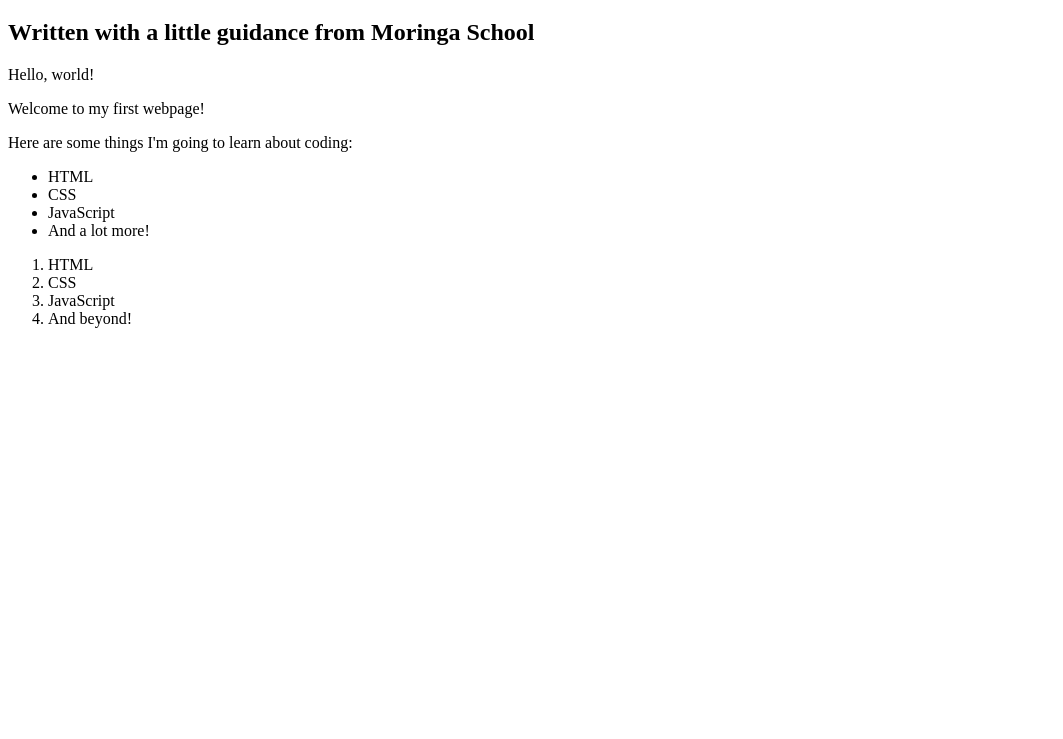
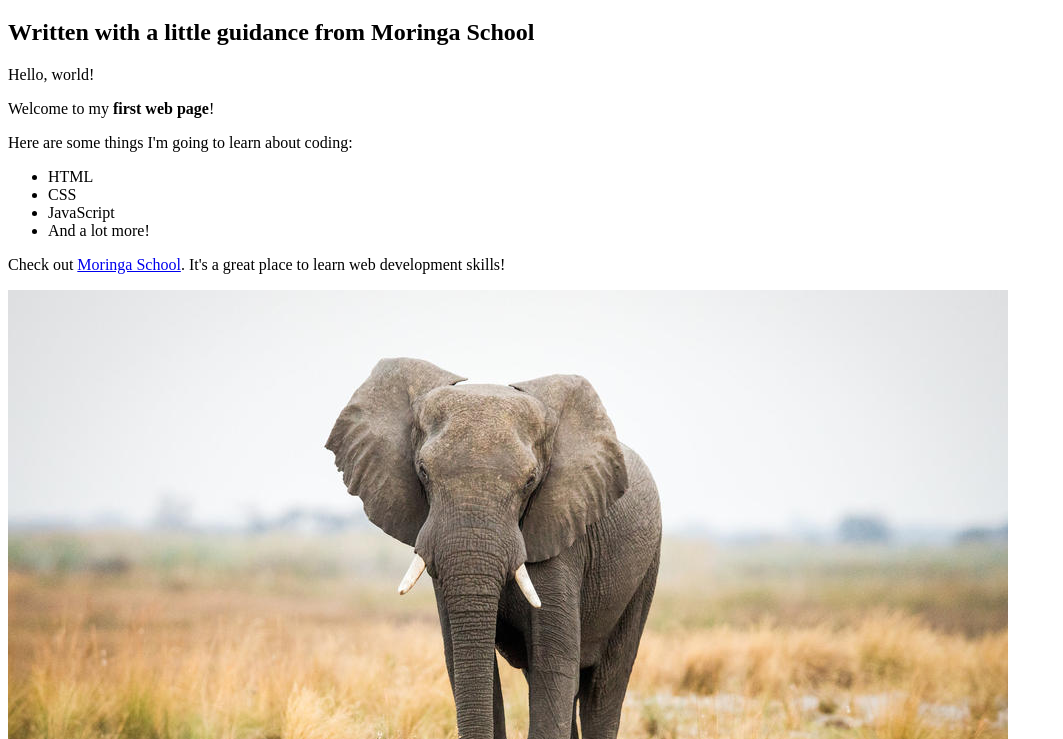
Before and after one commit to EspeIgira/webpage1, a plain HTML site: page filewebpage.html in a window 1280 px wide. Shown: the part 61-800 px from the top of the page, without its empty margins (0-1063 px from the left). Drawn offline with Linux system fonts and the light colour scheme.

Commit message:
Inline Elements

```diff
--- a/filewebpage.html
+++ b/filewebpage.html
@@ -8,7 +8,7 @@
   <h2>Written with a little guidance from Moringa School</h2>
 
   <p>Hello, world!</p>
-  <p>Welcome to my first webpage!</p>
+  <p>Welcome to my <strong>first web page</strong>!</p>
 
 
   <p>Here are some things I'm going to learn about coding:</p>
@@ -18,7 +18,8 @@
     <li>JavaScript</li>
     <li>And a lot more!</li>
   </ul>
-
+  <p>Check out <a href="http://moringaschool.com/">Moringa School</a>. It's a great place to learn web development skills!</p>
+  <img src="images/elephant.jpg" alt="A photo of an elephant">
   <ol>
       <li>HTML</li>
       <li>CSS</li>
```
Also changed, not shown: images/elephant.jpg (added).
